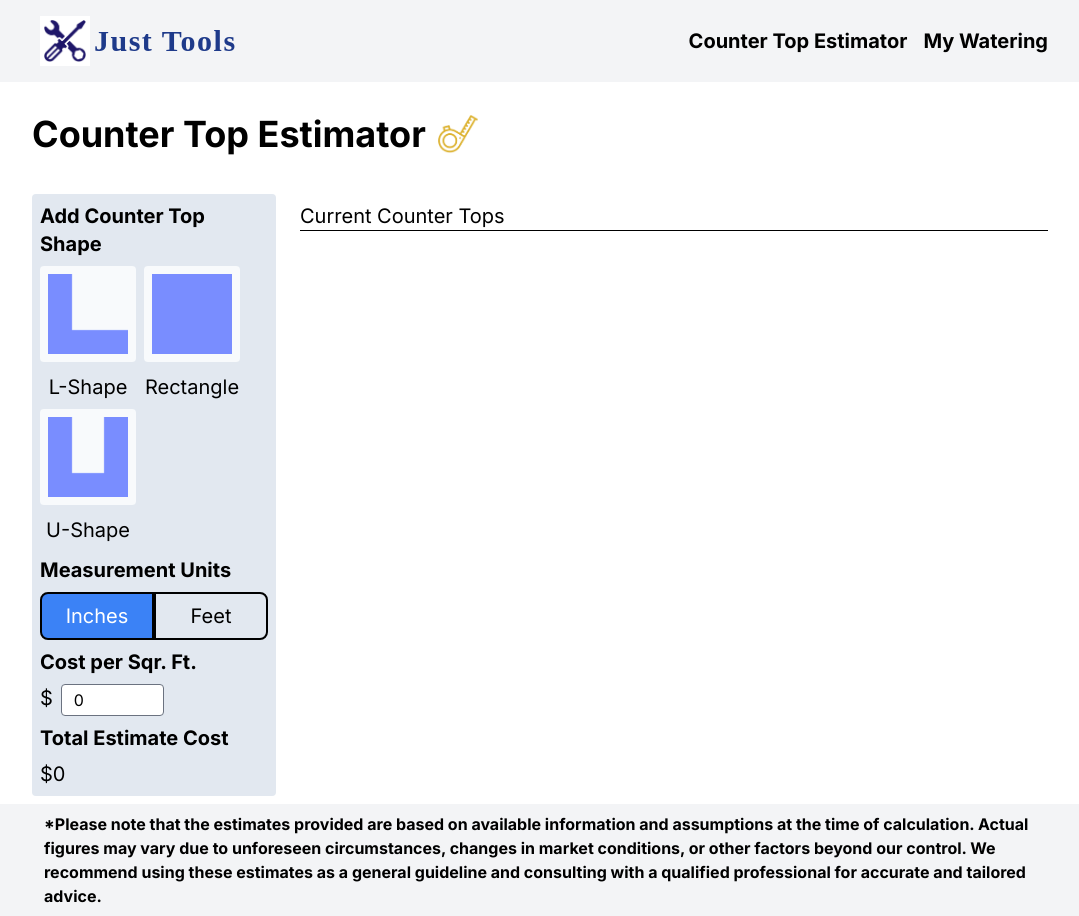
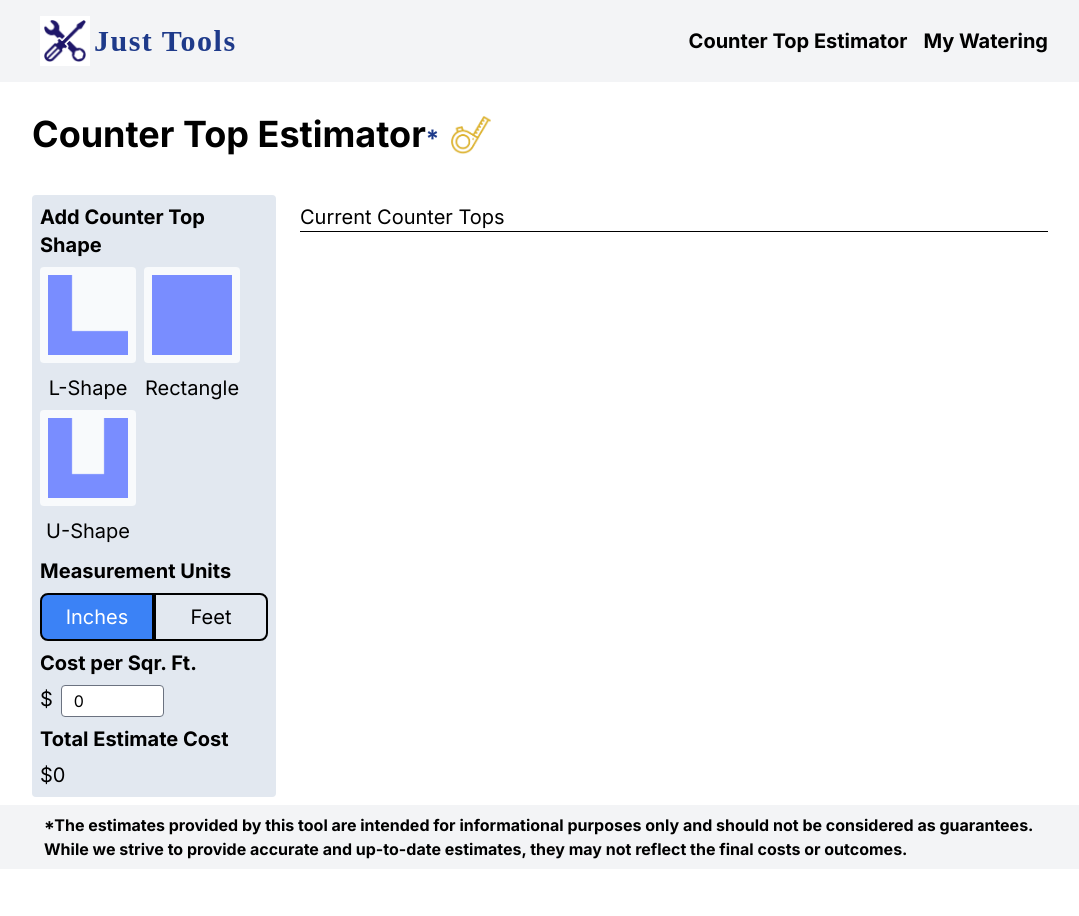
Before and after one commit to Jhemming93/hd7062, a Next.js app: page / in a window 1280 px wide. Shown: the whole page, without its empty margins (96-1175 px from the left). After the commit the page ends 869 px from the top, so only its background shows below. Built offline with nearby package versions, Linux system fonts and the light colour scheme.

Commit message:
disclaimer update

```diff
--- a/app/components/global/footer.js
+++ b/app/components/global/footer.js
@@ -1,6 +1,6 @@
 export default function Footer() {
   const disclaimer =
-    "*Please note that the estimates provided are based on available information and assumptions at the time of calculation. Actual figures may vary due to unforeseen circumstances, changes in market conditions, or other factors beyond our control. We recommend using these estimates as a general guideline and consulting with a qualified professional for accurate and tailored advice.";
+    "*The estimates provided by this tool are intended for informational purposes only and should not be considered as guarantees. While we strive to provide accurate and up-to-date estimates, they may not reflect the final costs or outcomes.";
   const checkPage = () => {};
   return (
     <footer className="bg-gray-100">
--- a/app/page.js
+++ b/app/page.js
@@ -96,6 +96,7 @@ const Home = () => {
           <div className="flex">
             <h2 className="py-8 md:text-4xl font-bold text-3xl">
               Counter Top Estimator
+              <span className="text-2xl text-blue-900">*</span>
             </h2>
             <div className="pl-2 self-center md:w-14">
               <Image
```
